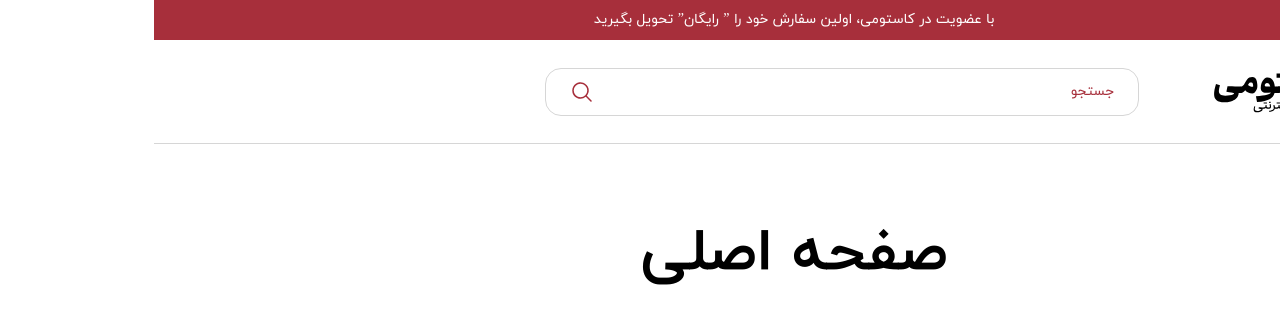
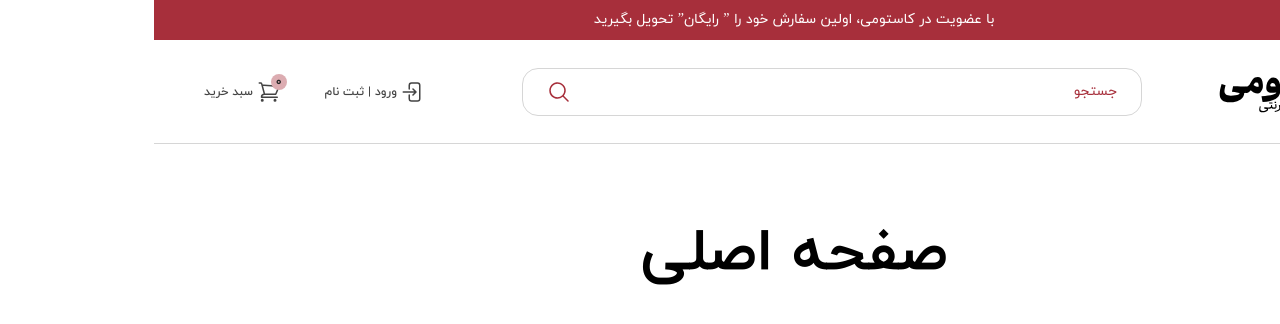
Before and after one commit to Erfan-Abouei/Customme_React, a React (Vite) app: page / in a window 1280 px wide. Shown: the top 324 px of the page. Built offline with nearby package versions, Linux system fonts and the light colour scheme.

Commit message:
finish: header responsive design

```diff
--- a/src/components/layout/Header.tsx
+++ b/src/components/layout/Header.tsx
@@ -1,15 +1,38 @@
+import AccountButton from "../shared/AccountButton"
 import SearchBarContainer from "../shared/search-bar/SearchBarContainer"
 import LogoComponent from "../ui/LogoComponent"
+import { HiArrowRightEndOnRectangle } from "react-icons/hi2";
+import { HiOutlineShoppingCart } from "react-icons/hi2";
+import { HiBars3 } from "react-icons/hi2";
+
 
 const Header = () => {
     return (
         <header>
-            <div className="relative bg-white z-20 h-26 flex items-center max-md:h-10 md:border-b md:border-gray-400">
+            <div className="relative bg-white z-20 h-26 flex items-center max-md:h-13 md:border-b md:border-gray-400">
                 <div className="container">
-                    <div className="flex items-center justify-between gap-x-18.75 max-md:gap-x-3">
-                        <LogoComponent customClass="max-md:hidden w-48 h-12.5" LogoClass="max-md:size-10" LogoTypeClass="max-md:hidden" />
+                    <div className="flex items-center justify-between gap-x-18.75 max-xl:gap-x-13 max-lg:gap-x-6 max-md:gap-x-3">
+                        {/* Mobile Menu Bars Icon */}
+                        <span className="size-6 text-gray-950 md:hidden">
+                            <HiBars3 className="size-full" />
+                        </span>
+                        {/* Logo */}
+                        <LogoComponent customClass="max-md:order-1" customLogoClass="size-12.5 max-md:size-10" customLogoTypeClass="w-33.75 h-12.5 max-md:hidden" />
+                        {/* Search Bar */}
                         <SearchBarContainer />
-                        <div className="h-10 w-72"></div>
+                        {/* Action Button */}
+                        <div className="max-md:hidden flex items-center">
+                            {/* Login Button */}
+                            {true && <AccountButton><HiArrowRightEndOnRectangle className="size-6" /><span>ورود | ثبت نام</span></AccountButton>}
+                            {true && <AccountButton>
+                                <span className="relative">
+                                    <HiOutlineShoppingCart className="size-6" />
+                                    {/* Cart Items Count */}
+                                    <span className="absolute -top-1.5 -right-1.5 block flex items-center justify-center size-4 rounded-full bg-primary-tint-500 text-gray-950 text-xs font-iran-bold">۰</span>
+                                </span>
+                                <span>سبد خرید</span>
+                            </AccountButton>}
+                        </div>
                     </div>
                 </div>
             </div>
--- /dev/null
+++ b/src/components/shared/AccountButton.tsx
@@ -0,0 +1,11 @@
+import type { AccountButtonProps } from "@/types/components-props.types"
+
+const AccountButton = ({ children, onClick }: AccountButtonProps) => {
+    return (
+        <button onClick={onClick} className="cursor-pointer h-10 px-5.5 max-xl:px-3 flex items-center gap-x-1 text-gray-900 text-xs font-iran-medium">
+            {children}
+        </button>
+    )
+}
+
+export default AccountButton
--- a/src/components/shared/search-bar/SearchBar.tsx
+++ b/src/components/shared/search-bar/SearchBar.tsx
@@ -6,7 +6,7 @@ import TrendsSearchSection from './TrendsSearchSection';
 const SearchBar = ({ searchValue }: SearchBarProp) => {
     return (
         <div
-            className="absolute top-0 left-0 right-0 w-full bg-white rounded-2xl transition-all duration-300 search-bar--show">
+            className="absolute max-md:fixed max-md:w-full max-md:min-h-screen top-0 left-0 right-0 w-full bg-white rounded-2xl transition-all duration-300 search-bar--show">
             <div className="pt-18 px-6 pb-6">
                 <SearchResultSection searchValue={searchValue} />
                 <RecentlySearchSection searchValue={searchValue} />
--- a/src/components/shared/search-bar/SearchBarContainer.tsx
+++ b/src/components/shared/search-bar/SearchBarContainer.tsx
@@ -6,6 +6,7 @@ import LogoComponent from "../../ui/LogoComponent";
 import SearchBar from "./SearchBar";
 import { useLocationHash } from "@/hooks/useLocationHash";
 import { addRecentlySearch } from "@/utils/recentlySerach";
+import Type from '/Type.svg'
 
 const SearchBarContainer = () => {
     const [search, setSearch] = useState<string>("");
@@ -36,7 +37,7 @@ const SearchBarContainer = () => {
     return (
         <div className="relative grow">
             {/* Input Container */}
-            <div
+            <div onClick={() => location.hash = "#search"}
                 className={clsx(
                     "relative z-10 flex items-center justify-between px-6 max-md:px-3 h-12 max-md:h-8 transition-all",
                     {
@@ -45,16 +46,6 @@ const SearchBarContainer = () => {
                     }
                 )}
             >
-                {/* Input */}
-                <input
-                    onChange={(e) => setSearch(e.target.value)}
-                    onFocus={() => location.hash = "search"}
-                    onKeyUp={handleSearch}
-                    value={search}
-                    ref={inputRef}
-                    type="text"
-                    className="text-primary text-sm font-iran-regular border-none outline-none size-full"
-                />
 
                 {/* Labels - Desktop */}
                 <span
@@ -73,18 +64,18 @@ const SearchBarContainer = () => {
                 {/* Labels - Mobile */}
                 <div
                     className={clsx(
-                        "md:hidden text-primary text-custom font-iran-regular flex items-center absolute",
+                        "md:hidden text-primary text-custom font-iran-regular flex items-center gap-x-1 absolute",
                         {
                             "hidden": search,
                         }
                     )}
                 >
                     <span>جستجو در</span>
-                    <LogoComponent showLogo={false} customClass="w-15 h-4" />
+                    <img src={Type} alt="Type" className="w-15 h-4" />
                 </div>
 
                 {/* Icon */}
-                <span className="size-6 max-md:size-4 text-primary absolute left-6 max-md:left-3">
+                <span onClick={() => search ? location.hash = "" : null} className="cursor-pointer size-6 max-md:size-4 text-primary absolute left-6 max-md:left-3">
                     {!search ? <HiMagnifyingGlass className="size-full" /> : <HiMiniXMark className="size-full" />}
                 </span>
             </div>
--- a/src/components/shared/search-bar/TrendsSearchSection.tsx
+++ b/src/components/shared/search-bar/TrendsSearchSection.tsx
@@ -8,7 +8,6 @@ const TrendsSearchSection = () => {
 
     const [isLoadingTrendsSearch, setIsLoadingTrendsSearch] = useState<boolean>(false)
     const [trendsSearch, setTrendsSearch] = useState<SearchDTO | null>()
-
 
     // Load Trends Search
     useEffect(() => {
@@ -24,8 +23,6 @@ const TrendsSearchSection = () => {
         }
         fetchTrendsSearch()
     }, [])
-
-
 
     // JSX LOGIC
     const trendsSearchLoader = Array.from({ length: 6 }).map((_, i) => <SearchItemLoader key={i} />)
--- a/src/components/ui/LogoComponent.tsx
+++ b/src/components/ui/LogoComponent.tsx
@@ -1,16 +1,15 @@
-import type { LogoComponentProps } from "@/types/components-props.types"
-
+import type { LogoComponentProps } from '@/types/components-props.types'
 import Logo from '/Logo.svg'
 import LogoType from '/LogoType.svg'
 import { useNavigate } from "react-router"
 
-const LogoComponent = ({ customClass, gap = 1, showLogoType = true, showLogo = true, LogoClass, LogoTypeClass }: LogoComponentProps) => {
+const LogoComponent = ({ customClass, customLogoClass, customLogoTypeClass }: LogoComponentProps) => {
     const navigate = useNavigate()
     return (
-        <span onClick={() => navigate('/')} className={customClass + ` cursor-pointer flex items-center gap-x-${gap} `}>
-            <img src={Logo} alt="Logo" className={`${LogoClass} size-full ${!showLogo ? 'hidden' : ''}`} />
-            <img src={LogoType} alt="LogoType" className={`${LogoTypeClass} size-full ${!showLogoType ? 'hidden' : ''}`} />
-        </span>
+        <div onClick={() => navigate('/')} className={`cursor-pointer flex items-center gap-x-1 ${customClass}`}>
+            <img src={Logo} alt="Logo" className={customLogoClass} />
+            <img src={LogoType} alt="Logo Type" className={customLogoTypeClass} />
+        </div>
     )
 }
 
--- a/src/style/index.css
+++ b/src/style/index.css
@@ -89,7 +89,7 @@
   --color-gray-600: #AFAFAF;
   --color-gray-700: #898989;
   --color-gray-800: #656565;
-  --color-gray-900: #641C23;
+  --color-gray-900: #434343;
   --color-gray-950: #242424;
 
   /* State Color */
```
Also changed, not shown: src/types/components-props.types.ts (+7 -5 lines), public/LogoType.svg, public/Type.svg (added).
